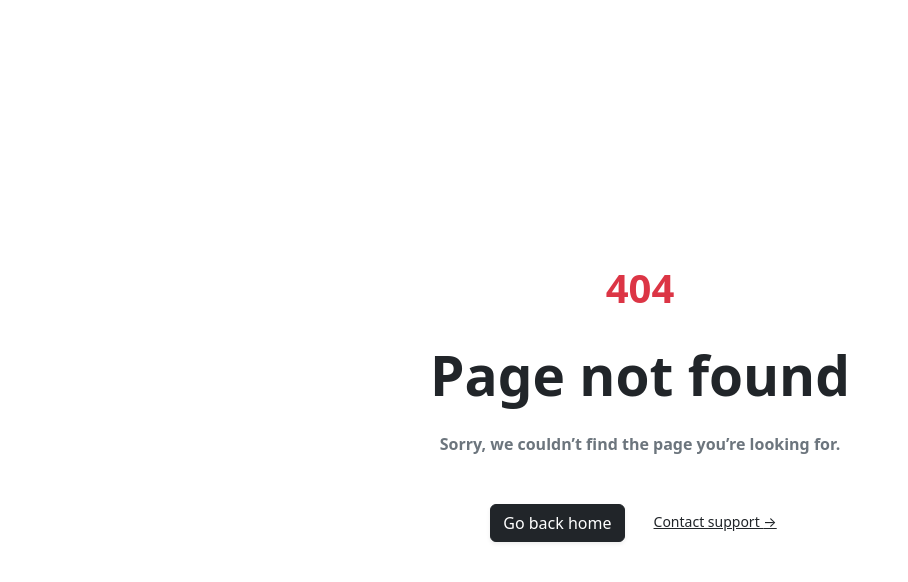
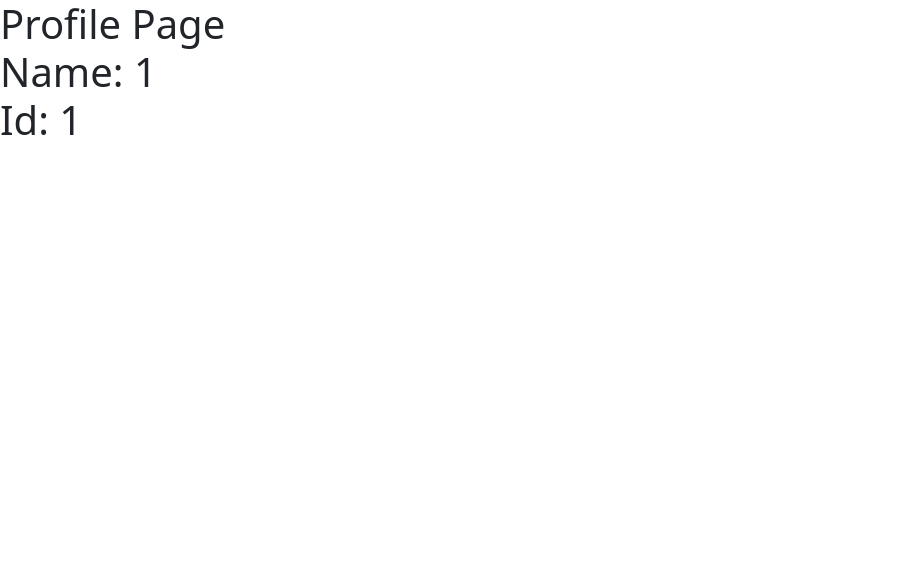
Before and after one commit to mikasa99985/react, a React (Vite) app: page /profile/1/1 in a window 1280 px wide. Before the commit this address had no page. Shown: the top 582 px of the page, without its empty margins (0-908 px from the left). Built offline with nearby package versions, Linux system fonts and the light colour scheme.

Commit message:
add slug and Search

```diff
--- a/src/App.jsx
+++ b/src/App.jsx
@@ -40,7 +40,7 @@ function App() {
             <Shop />
           </Route>
 
-          <Route exact path="/profile/:name/">
+          <Route exact path="/profile/:name/:id">
             <Profile />
           </Route>
 
--- a/src/components/Nav.jsx
+++ b/src/components/Nav.jsx
@@ -10,6 +10,7 @@ const Nav = (props) => {
   let history = useHistory();
 
   const [login, setLogin] = useState(false);
+  const [query, setQuery] = useState('');
   const [imageUrl, setImageUrl] = useState('https://firebasestorage.googleapis.com/v0/b/online-app-a440d.appspot.com/o/empty-profile.png?alt=media&token=9d884c2e-e9ab-4ac0-9d28-cd7ec5ba917f');
 
   useEffect(() => {
@@ -21,7 +22,7 @@ const Nav = (props) => {
             db.collection("users").doc(auth.currentUser.uid).onSnapshot((doc) => {
               if (doc.data().type == 'email-password') {
                 setImageUrl(doc.data().img);
-              }else{
+              } else {
                 setImageUrl(user.photoURL)
               }
             });
@@ -40,12 +41,16 @@ const Nav = (props) => {
 
   function SignOut() {
     auth.signOut().then(() => {
-        console.log('Sign-out successful.');
+      console.log('Sign-out successful.');
     }).catch((error) => {
-        console.log(error.message);
+      console.log(error.message);
     });
-}
+  }
 
+  function Search(e){
+    e.preventDefault();
+    history.push(`/shop?search=${query}`)
+  }
 
   return (
     <>
@@ -172,13 +177,14 @@ const Nav = (props) => {
         </div>
       </div>
 
+      {/* Search */}
       <div className="modal fade" id="searchModal" tabIndex="-1" aria-labelledby="exampleModalLabel" aria-hidden="true">
         <div className="modal-dialog">
           <div className="modal-content">
             <div className="modal-body">
-              <form className="input-group">
-                <input type="text" className="form-control" placeholder="Search" aria-label="Username" aria-describedby="basic-addon1" required />
-                <button type="submit" className="btn btn-dark">
+              <form className="input-group" onSubmit={Search}>
+                <input type="text" className="form-control" value={query} onChange={(e)=>{setQuery(e.target.value)}} placeholder="Search" aria-label="Username" aria-describedby="basic-addon1" required />
+                <button type="submit" data-bs-dismiss="modal" className="btn btn-dark">
                   <svg xmlns="http://www.w3.org/2000/svg" width="16" height="16" fill="currentColor" className="bi bi-search" viewBox="0 0 16 16">
                     <path d="M11.742 10.344a6.5 6.5 0 1 0-1.397 1.398h-.001c.03.04.062.078.098.115l3.85 3.85a1 1 0 0 0 1.415-1.414l-3.85-3.85a1.007 1.007 0 0 0-.115-.1zM12 6.5a5.5 5.5 0 1 1-11 0 5.5 5.5 0 0 1 11 0z" />
                   </svg>
--- a/src/pages/Profile.jsx
+++ b/src/pages/Profile.jsx
@@ -1,17 +1,13 @@
 import React from 'react'
 import { useParams } from 'react-router-dom'
-import {useQuery} from '../utility/js/util'
 
 const Profile = () => {
     const params = useParams();
-    const query = useQuery();
-
     console.log('params',params);
-    console.log('query',query.get('id'));
 
     return (
         <>
-            <h1>Profile Page <br /> Name {params.name}</h1>
+            <h1>Profile Page <br /> Name: {params.name} <br /> Id: {params.id}</h1>
         </>
     )
 }
--- a/src/pages/Shop.jsx
+++ b/src/pages/Shop.jsx
@@ -1,7 +1,10 @@
 import React from 'react';
 import '../utility/css/TempCard.css';
+import {useQuery} from '../utility/js/util'
 
 export default function Shop() {
+  const query = useQuery();
+  console.log(query.get('search'));
   return (
     <div>
       <div className="w-full max-w-sm bg-white border border-gray-200 rounded-lg shadow dark:bg-gray-800 dark:border-gray-700">
```
